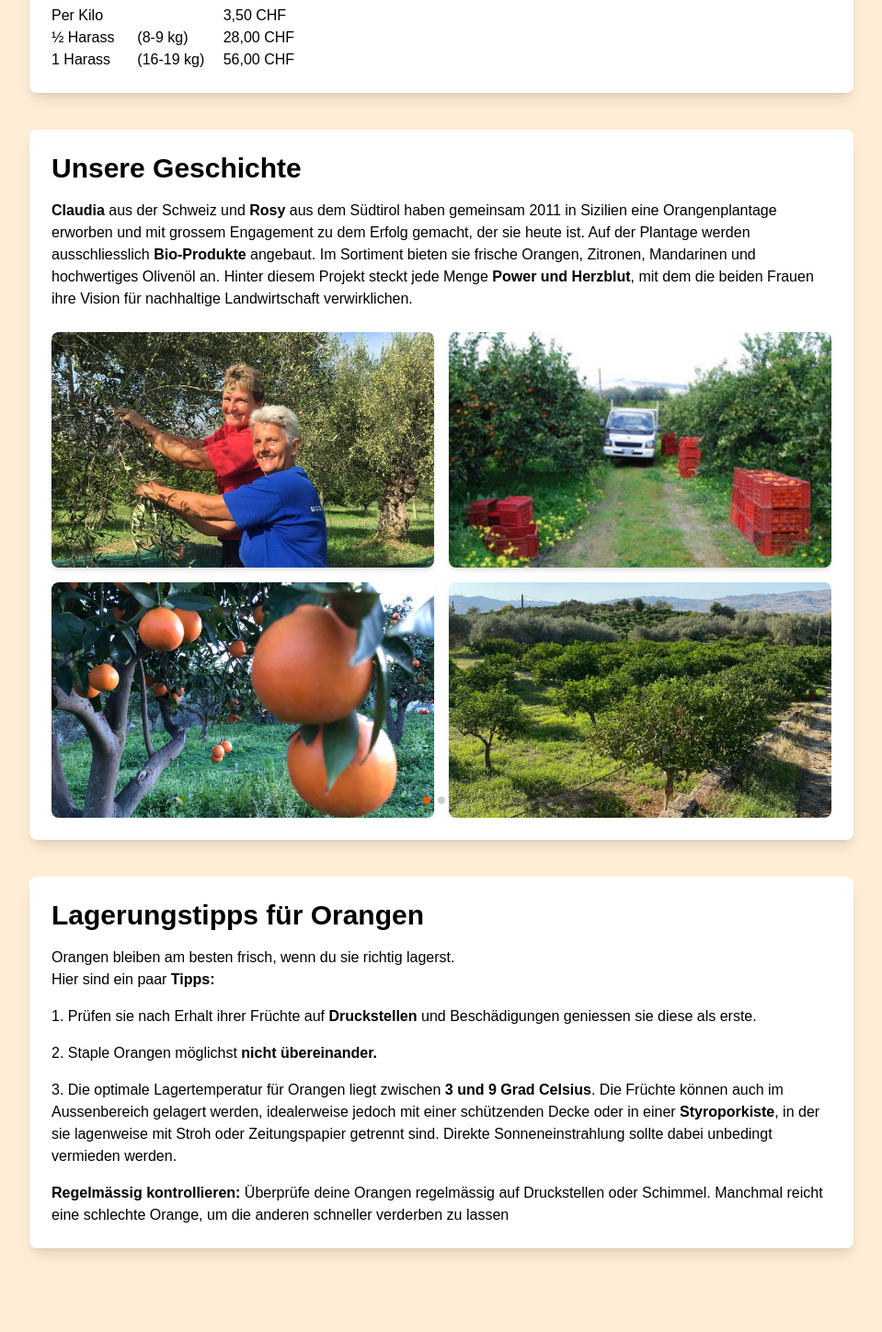
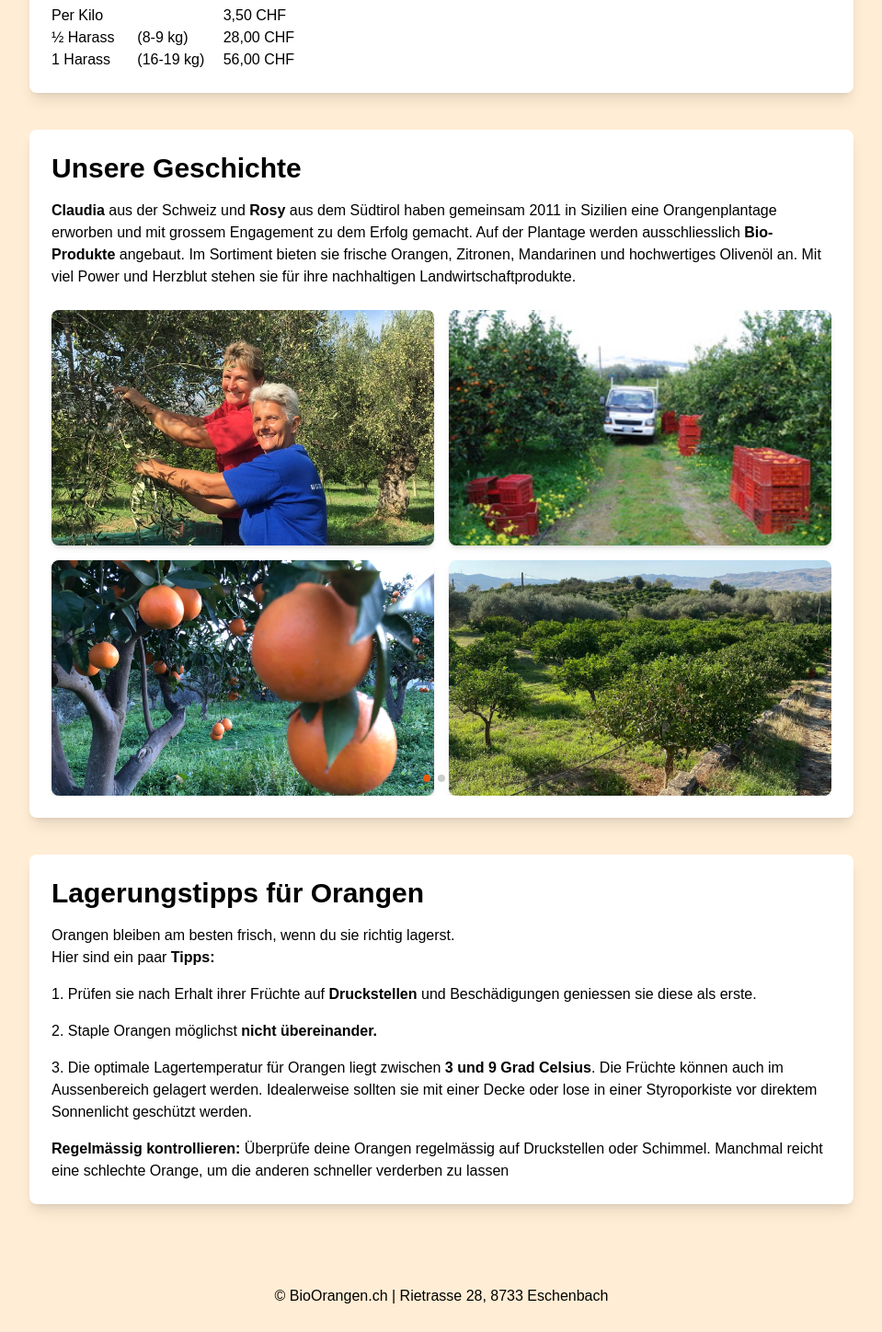
Before and after one commit to nikoizelin/bioorangen, a React (Create React App) app: page / in a window 1280 px wide. Shown: the part 1983-3431 px from the top of the page at 92% size, without its empty margins (160-1119 px from the left). Built offline with nearby package versions, Linux system fonts and the light colour scheme; no server answers; the database is empty; the HTML template or start-up script is replaced by a standard one.

Commit message:
Grammatik Update

```diff
--- a/src/BioOrangen.js
+++ b/src/BioOrangen.js
@@ -161,11 +161,10 @@ const BioOrangen = () => {
         <p className="mt-4">
         <b>Claudia</b> aus der Schweiz und <b>Rosy</b> aus dem Südtirol haben gemeinsam
         2011 in Sizilien eine Orangenplantage erworben und mit grossem
-        Engagement zu dem Erfolg gemacht, der sie heute ist. Auf der Plantage
+        Engagement zu dem Erfolg gemacht. Auf der Plantage
         werden ausschliesslich <b>Bio-Produkte</b> angebaut. Im Sortiment bieten sie
         frische Orangen, Zitronen, Mandarinen und hochwertiges Olivenöl an.
-        Hinter diesem Projekt steckt jede Menge <b>Power und Herzblut</b>, mit dem die
-        beiden Frauen ihre Vision für nachhaltige Landwirtschaft verwirklichen.
+        Mit viel Power und Herzblut stehen sie für ihre nachhaltigen Landwirtschaftprodukte.
         </p>
 
         {/* Image Gallery */}
@@ -215,10 +214,8 @@ const BioOrangen = () => {
         sie diese als erste.</li>
         <li className="mb-4">Staple Orangen möglichst <b>nicht übereinander.</b></li>
         <li className="mb-4">Die optimale Lagertemperatur für Orangen liegt zwischen <b>3 und 9 Grad Celsius</b>. Die
-        Früchte können auch im Aussenbereich gelagert werden, idealerweise jedoch mit
-        einer schützenden Decke oder in einer <b>Styroporkiste</b>, in der sie lagenweise mit Stroh
-        oder Zeitungspapier getrennt sind. Direkte Sonneneinstrahlung sollte dabei
-        unbedingt vermieden werden.</li>
+        Früchte können auch im Aussenbereich gelagert werden. Idealerweise sollten sie mit einer Decke oder lose in
+        einer Styroporkiste vor direktem Sonnenlicht geschützt werden.</li>
         </ol>
         <p><b>Regelmässig kontrollieren:</b> Überprüfe deine Orangen regelmässig auf Druckstellen
         oder Schimmel. Manchmal reicht eine schlechte Orange, um die anderen schneller
```
